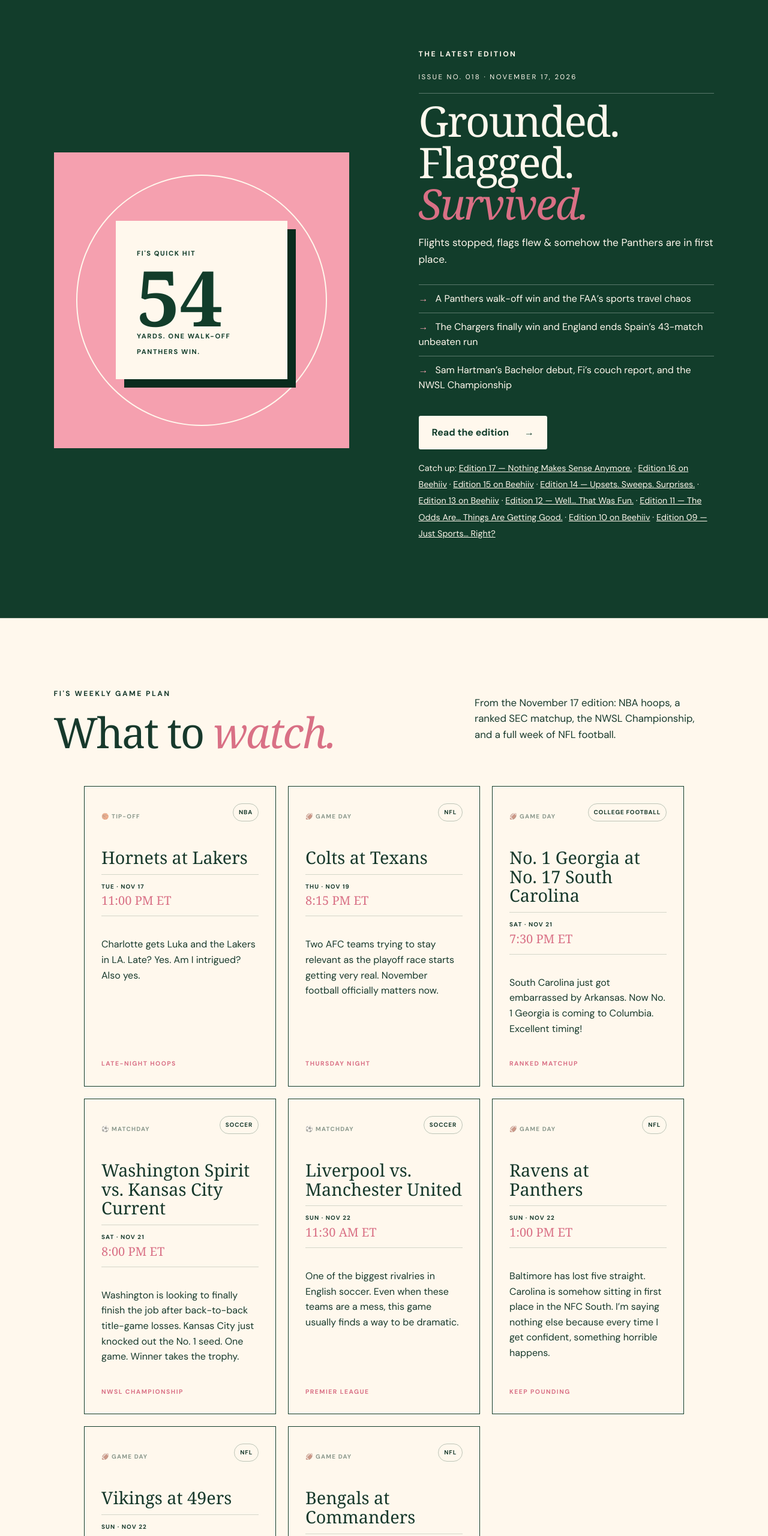
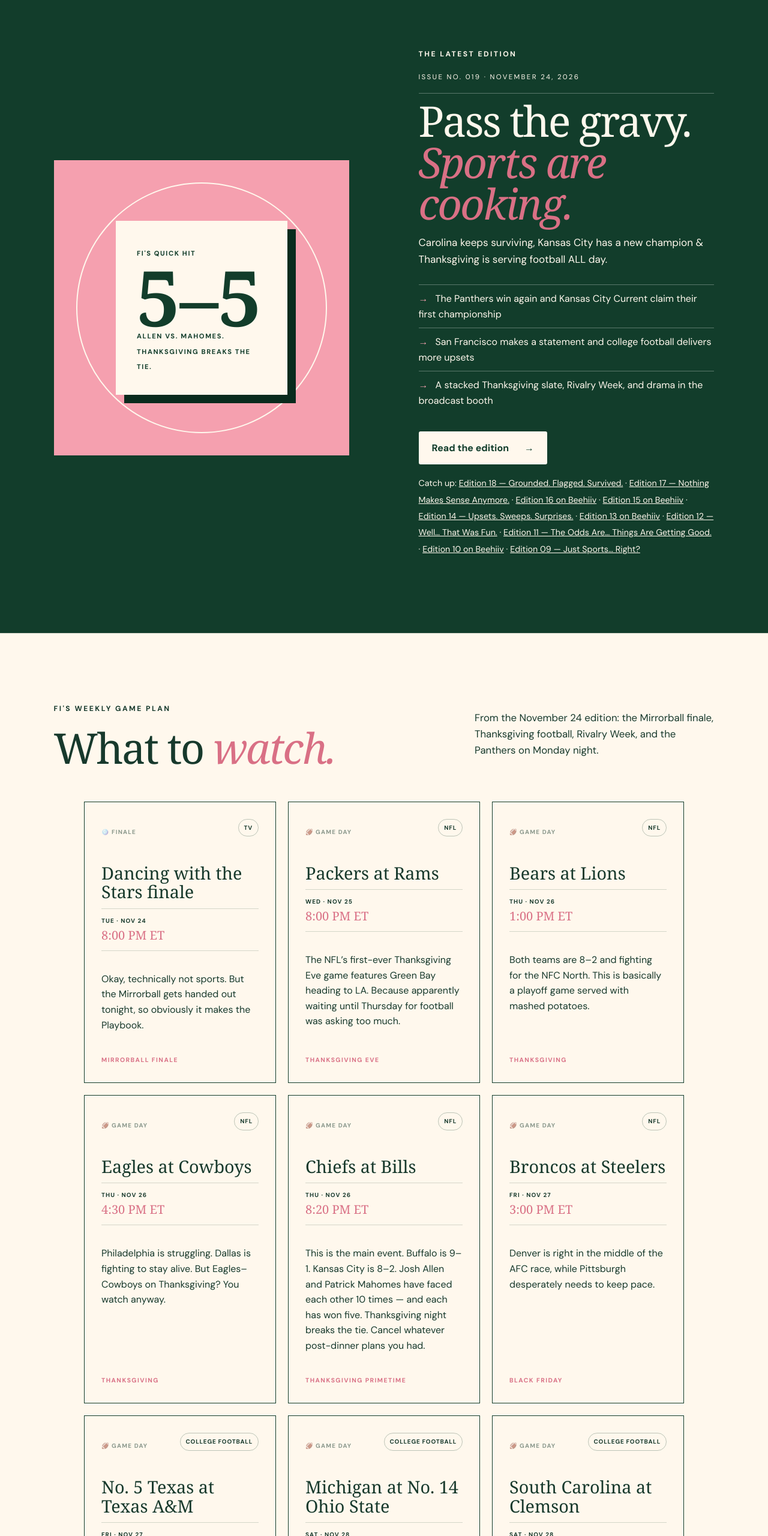
Before and after one commit to camfabrizi/Fi-Playbook, a plain HTML site: page index.html in a window 1280 px wide. Shown: the part 1640-4200 px from the top of the page at 60% size. Drawn offline with Linux system fonts and the light colour scheme; a script that the page names is missing; a web font is replaced by a local one.

Commit message:
Publish Fi Playbook Edition 19

```diff
--- a/index.html
+++ b/index.html
@@ -57,28 +57,34 @@
     </section>
 
     <section class="latest section" id="latest">
-      <div class="latest-art reveal"><div class="scoreboard"><p>FI'S QUICK HIT</p><strong>54</strong><span>Yards. One walk-off Panthers win.</span></div><div class="field-lines"></div></div>
-      <div class="latest-copy reveal"><p class="eyebrow">The latest edition</p><p class="edition">ISSUE NO. 018 &middot; NOVEMBER 17, 2026</p><h2>Grounded. Flagged. <em>Survived.</em></h2><p>Flights stopped, flags flew &amp; somehow the Panthers are in first place.</p>
-        <ul><li>A Panthers walk-off win and the FAA’s sports travel chaos</li><li>The Chargers finally win and England ends Spain’s 43-match unbeaten run</li><li>Sam Hartman’s Bachelor debut, Fi’s couch report, and the NWSL Championship</li></ul>
-        <a class="button button-light" href="edition-018.html">Read the edition <span aria-hidden="true">→</span></a>
-        <p><small>Catch up: <a href="edition-017.html">Edition 17 — Nothing Makes Sense Anymore.</a> &middot; <a href="https://fisplaybook.beehiiv.com/p/edition-16">Edition 16 on Beehiiv</a> &middot; <a href="https://fisplaybook.beehiiv.com/p/edition-15">Edition 15 on Beehiiv</a> &middot; <a href="edition-014.html">Edition 14 — Upsets. Sweeps. Surprises.</a> &middot; <a href="https://fisplaybook.beehiiv.com/p/edition-13">Edition 13 on Beehiiv</a> &middot; <a href="edition-012.html">Edition 12 — Well… That Was Fun.</a> &middot; <a href="edition-011.html">Edition 11 — The Odds Are… Things Are Getting Good.</a> &middot; <a href="https://fisplaybook.beehiiv.com/p/edition-10">Edition 10 on Beehiiv</a> &middot; <a href="edition-009.html">Edition 09 — Just Sports… Right?</a></small></p>
+      <div class="latest-art reveal"><div class="scoreboard"><p>FI'S QUICK HIT</p><strong>5–5</strong><span>Allen vs. Mahomes. Thanksgiving breaks the tie.</span></div><div class="field-lines"></div></div>
+      <div class="latest-copy reveal"><p class="eyebrow">The latest edition</p><p class="edition">ISSUE NO. 019 &middot; NOVEMBER 24, 2026</p><h2>Pass the gravy. <em>Sports are cooking.</em></h2><p>Carolina keeps surviving, Kansas City has a new champion &amp; Thanksgiving is serving football ALL day.</p>
+        <ul><li>The Panthers win again and Kansas City Current claim their first championship</li><li>San Francisco makes a statement and college football delivers more upsets</li><li>A stacked Thanksgiving slate, Rivalry Week, and drama in the broadcast booth</li></ul>
+        <a class="button button-light" href="edition-019.html">Read the edition <span aria-hidden="true">→</span></a>
+        <p><small>Catch up: <a href="edition-018.html">Edition 18 — Grounded. Flagged. Survived.</a> &middot; <a href="edition-017.html">Edition 17 — Nothing Makes Sense Anymore.</a> &middot; <a href="https://fisplaybook.beehiiv.com/p/edition-16">Edition 16 on Beehiiv</a> &middot; <a href="https://fisplaybook.beehiiv.com/p/edition-15">Edition 15 on Beehiiv</a> &middot; <a href="edition-014.html">Edition 14 — Upsets. Sweeps. Surprises.</a> &middot; <a href="https://fisplaybook.beehiiv.com/p/edition-13">Edition 13 on Beehiiv</a> &middot; <a href="edition-012.html">Edition 12 — Well… That Was Fun.</a> &middot; <a href="edition-011.html">Edition 11 — The Odds Are… Things Are Getting Good.</a> &middot; <a href="https://fisplaybook.beehiiv.com/p/edition-10">Edition 10 on Beehiiv</a> &middot; <a href="edition-009.html">Edition 09 — Just Sports… Right?</a></small></p>
       </div>
     </section>
 
     <section class="game-plan section" id="game-plan">
       <div class="game-plan-heading reveal">
         <div><p class="eyebrow">Fi's weekly game plan</p><h2>What to <em>watch.</em></h2></div>
-        <p>From the November 17 edition: NBA hoops, a ranked SEC matchup, the NWSL Championship, and a full week of NFL football.</p>
+        <p>From the November 24 edition: the Mirrorball finale, Thanksgiving football, Rivalry Week, and the Panthers on Monday night.</p>
       </div>
       <div class="game-grid">
-<article class="game-card reveal" data-sport="basketball"><div class="game-card-top"><div class="team-logos" aria-label="Hornets at Lakers"><span class="versus">🏀 TIP-OFF</span></div><span class="sport-label">NBA</span></div><h3>Hornets at Lakers</h3><div class="game-details"><span>TUE · NOV 17</span><strong>11:00 PM ET</strong></div><p>Charlotte gets Luka and the Lakers in LA. Late? Yes. Am I intrigued? Also yes.</p><span class="game-tag">LATE-NIGHT HOOPS</span></article>
-<article class="game-card reveal" data-sport="football"><div class="game-card-top"><div class="team-logos" aria-label="Colts at Texans"><span class="versus">🏈 GAME DAY</span></div><span class="sport-label">NFL</span></div><h3>Colts at Texans</h3><div class="game-details"><span>THU · NOV 19</span><strong>8:15 PM ET</strong></div><p>Two AFC teams trying to stay relevant as the playoff race starts getting very real. November football officially matters now.</p><span class="game-tag">THURSDAY NIGHT</span></article>
-<article class="game-card reveal" data-sport="football"><div class="game-card-top"><div class="team-logos" aria-label="No. 1 Georgia at No. 17 South Carolina"><span class="versus">🏈 GAME DAY</span></div><span class="sport-label">College Football</span></div><h3>No. 1 Georgia at No. 17 South Carolina</h3><div class="game-details"><span>SAT · NOV 21</span><strong>7:30 PM ET</strong></div><p>South Carolina just got embarrassed by Arkansas. Now No. 1 Georgia is coming to Columbia. Excellent timing!</p><span class="game-tag">RANKED MATCHUP</span></article>
-<article class="game-card reveal" data-sport="soccer"><div class="game-card-top"><div class="team-logos" aria-label="Washington Spirit vs. Kansas City Current"><span class="versus">⚽ MATCHDAY</span></div><span class="sport-label">Soccer</span></div><h3>Washington Spirit vs. Kansas City Current</h3><div class="game-details"><span>SAT · NOV 21</span><strong>8:00 PM ET</strong></div><p>Washington is looking to finally finish the job after back-to-back title-game losses. Kansas City just knocked out the No. 1 seed. One game. Winner takes the trophy.</p><span class="game-tag">NWSL CHAMPIONSHIP</span></article>
-<article class="game-card reveal" data-sport="soccer"><div class="game-card-top"><div class="team-logos" aria-label="Liverpool vs. Manchester United"><span class="versus">⚽ MATCHDAY</span></div><span class="sport-label">Soccer</span></div><h3>Liverpool vs. Manchester United</h3><div class="game-details"><span>SUN · NOV 22</span><strong>11:30 AM ET</strong></div><p>One of the biggest rivalries in English soccer. Even when these teams are a mess, this game usually finds a way to be dramatic.</p><span class="game-tag">PREMIER LEAGUE</span></article>
-<article class="game-card reveal" data-sport="football"><div class="game-card-top"><div class="team-logos" aria-label="Ravens at Panthers"><span class="versus">🏈 GAME DAY</span></div><span class="sport-label">NFL</span></div><h3>Ravens at Panthers</h3><div class="game-details"><span>SUN · NOV 22</span><strong>1:00 PM ET</strong></div><p>Baltimore has lost five straight. Carolina is somehow sitting in first place in the NFC South. I’m saying nothing else because every time I get confident, something horrible happens.</p><span class="game-tag">KEEP POUNDING</span></article>
-<article class="game-card reveal" data-sport="football"><div class="game-card-top"><div class="team-logos" aria-label="Vikings at 49ers"><span class="versus">🏈 GAME DAY</span></div><span class="sport-label">NFL</span></div><h3>Vikings at 49ers</h3><div class="game-details"><span>SUN · NOV 22</span><strong>8:20 PM ET</strong></div><p>And they’re playing in Mexico City. That alone gets it on the list.</p><span class="game-tag">SUNDAY NIGHT · MEXICO CITY</span></article>
-<article class="game-card reveal" data-sport="football"><div class="game-card-top"><div class="team-logos" aria-label="Bengals at Commanders"><span class="versus">🏈 GAME DAY</span></div><span class="sport-label">NFL</span></div><h3>Bengals at Commanders</h3><div class="game-details"><span>MON · NOV 23</span><strong>8:15 PM ET</strong></div><p>Two teams trying to keep their seasons from getting away from them. Could be good. Could also be deeply unserious. We’ll see!</p><span class="game-tag">MONDAY NIGHT</span></article>
+<article class="game-card reveal" data-sport="entertainment"><div class="game-card-top"><div class="team-logos" aria-label="Dancing with the Stars finale"><span class="versus">🪩 FINALE</span></div><span class="sport-label">TV</span></div><h3>Dancing with the Stars finale</h3><div class="game-details"><span>TUE · NOV 24</span><strong>8:00 PM ET</strong></div><p>Okay, technically not sports. But the Mirrorball gets handed out tonight, so obviously it makes the Playbook.</p><span class="game-tag">MIRRORBALL FINALE</span></article>
+<article class="game-card reveal" data-sport="football"><div class="game-card-top"><div class="team-logos" aria-label="Packers at Rams"><span class="versus">🏈 GAME DAY</span></div><span class="sport-label">NFL</span></div><h3>Packers at Rams</h3><div class="game-details"><span>WED · NOV 25</span><strong>8:00 PM ET</strong></div><p>The NFL’s first-ever Thanksgiving Eve game features Green Bay heading to LA. Because apparently waiting until Thursday for football was asking too much.</p><span class="game-tag">THANKSGIVING EVE</span></article>
+<article class="game-card reveal" data-sport="football"><div class="game-card-top"><div class="team-logos" aria-label="Bears at Lions"><span class="versus">🏈 GAME DAY</span></div><span class="sport-label">NFL</span></div><h3>Bears at Lions</h3><div class="game-details"><span>THU · NOV 26</span><strong>1:00 PM ET</strong></div><p>Both teams are 8–2 and fighting for the NFC North. This is basically a playoff game served with mashed potatoes.</p><span class="game-tag">THANKSGIVING</span></article>
+<article class="game-card reveal" data-sport="football"><div class="game-card-top"><div class="team-logos" aria-label="Eagles at Cowboys"><span class="versus">🏈 GAME DAY</span></div><span class="sport-label">NFL</span></div><h3>Eagles at Cowboys</h3><div class="game-details"><span>THU · NOV 26</span><strong>4:30 PM ET</strong></div><p>Philadelphia is struggling. Dallas is fighting to stay alive. But Eagles–Cowboys on Thanksgiving? You watch anyway.</p><span class="game-tag">THANKSGIVING</span></article>
+<article class="game-card reveal" data-sport="football"><div class="game-card-top"><div class="team-logos" aria-label="Chiefs at Bills"><span class="versus">🏈 GAME DAY</span></div><span class="sport-label">NFL</span></div><h3>Chiefs at Bills</h3><div class="game-details"><span>THU · NOV 26</span><strong>8:20 PM ET</strong></div><p>This is the main event. Buffalo is 9–1. Kansas City is 8–2. Josh Allen and Patrick Mahomes have faced each other 10 times — and each has won five. Thanksgiving night breaks the tie. Cancel whatever post-dinner plans you had.</p><span class="game-tag">THANKSGIVING PRIMETIME</span></article>
+<article class="game-card reveal" data-sport="football"><div class="game-card-top"><div class="team-logos" aria-label="Broncos at Steelers"><span class="versus">🏈 GAME DAY</span></div><span class="sport-label">NFL</span></div><h3>Broncos at Steelers</h3><div class="game-details"><span>FRI · NOV 27</span><strong>3:00 PM ET</strong></div><p>Denver is right in the middle of the AFC race, while Pittsburgh desperately needs to keep pace.</p><span class="game-tag">BLACK FRIDAY</span></article>
+<article class="game-card reveal" data-sport="football"><div class="game-card-top"><div class="team-logos" aria-label="No. 5 Texas at Texas A&amp;M"><span class="versus">🏈 GAME DAY</span></div><span class="sport-label">College Football</span></div><h3>No. 5 Texas at Texas A&amp;M</h3><div class="game-details"><span>FRI · NOV 27</span><strong>7:30 PM ET</strong></div><p>Rivalry Week. Texas–Texas A&amp;M. At Kyle Field. Do I really need to sell this one?</p><span class="game-tag">RIVALRY WEEK</span></article>
+<article class="game-card reveal" data-sport="football"><div class="game-card-top"><div class="team-logos" aria-label="Michigan at No. 14 Ohio State"><span class="versus">🏈 GAME DAY</span></div><span class="sport-label">College Football</span></div><h3>Michigan at No. 14 Ohio State</h3><div class="game-details"><span>SAT · NOV 28</span><strong>12:00 PM ET</strong></div><p>It’s Rivalry Week. People will be losing friends and playoff spots.</p><span class="game-tag">RIVALRY WEEK</span></article>
+<article class="game-card reveal" data-sport="football"><div class="game-card-top"><div class="team-logos" aria-label="South Carolina at Clemson"><span class="versus">🏈 GAME DAY</span></div><span class="sport-label">College Football</span></div><h3>South Carolina at Clemson</h3><div class="game-details"><span>SAT · NOV 28</span><strong>3:00 PM ET</strong></div><p>Saturday’s Rivalry Week watch list continues.</p><span class="game-tag">RIVALRY WEEK</span></article>
+<article class="game-card reveal" data-sport="football"><div class="game-card-top"><div class="team-logos" aria-label="Georgia Tech at No. 1 Georgia"><span class="versus">🏈 GAME DAY</span></div><span class="sport-label">College Football</span></div><h3>Georgia Tech at No. 1 Georgia</h3><div class="game-details"><span>SAT · NOV 28</span><strong>3:30 PM ET</strong></div><p>Another rivalry on a loaded Saturday.</p><span class="game-tag">RIVALRY WEEK</span></article>
+<article class="game-card reveal" data-sport="football"><div class="game-card-top"><div class="team-logos" aria-label="No. 18 USC at No. 4 UCLA"><span class="versus">🏈 GAME DAY</span></div><span class="sport-label">College Football</span></div><h3>No. 18 USC at No. 4 UCLA</h3><div class="game-details"><span>SAT · NOV 28</span><strong>3:30 PM ET</strong></div><p>A ranked matchup on the Rivalry Week watch list.</p><span class="game-tag">RIVALRY WEEK</span></article>
+<article class="game-card reveal" data-sport="football"><div class="game-card-top"><div class="team-logos" aria-label="Auburn at No. 3 Alabama"><span class="versus">🏈 GAME DAY</span></div><span class="sport-label">College Football</span></div><h3>Auburn at No. 3 Alabama</h3><div class="game-details"><span>SAT · NOV 28</span><strong>7:30 PM ET</strong></div><p>Saturday’s rivalry slate rolls into primetime.</p><span class="game-tag">RIVALRY WEEK</span></article>
+<article class="game-card reveal" data-sport="football"><div class="game-card-top"><div class="team-logos" aria-label="Seahawks at 49ers"><span class="versus">🏈 GAME DAY</span></div><span class="sport-label">NFL</span></div><h3>Seahawks at 49ers</h3><div class="game-details"><span>SUN · NOV 29</span><strong>4:25 PM ET</strong></div><p>San Francisco just reclaimed the top spot in the power rankings. Now they get a division rival. Good luck!</p><span class="game-tag">BEST SUNDAY GAME</span></article>
+<article class="game-card reveal" data-sport="football"><div class="game-card-top"><div class="team-logos" aria-label="Panthers at Buccaneers"><span class="versus">🏈 GAME DAY</span></div><span class="sport-label">NFL</span></div><h3>Panthers at Buccaneers</h3><div class="game-details"><span>MON · NOV 30</span><strong>8:15 PM ET</strong></div><p>Carolina is sitting two games up in the NFC South. Tampa is a division rival. And this is Monday Night Football. I am already stressed.</p><span class="game-tag">MONDAY NIGHT</span></article>
       </div>
       <div class="fan-poll reveal">
         <div class="poll-intro"><p class="eyebrow">Your call</p><h2>What do you want to hear more about?</h2><p>Help shape the next edition of Fi's Playbook. Tell Fi which sports, stories, and topics you want covered next.</p><div class="poll-play" aria-hidden="true">× · · → ○</div></div>
@@ -91,10 +97,10 @@
 
     <section class="conversation section" id="conversation">
       <div class="conversation-wrap reveal">
-        <div class="conversation-meta"><p class="eyebrow">Conversation starter of the week</p><p class="conversation-number">18</p></div>
-        <blockquote>“Spain just lost for the first time in 43 matches.”</blockquote>
-        <p class="conversation-tip"><strong>Your one-line take:</strong> England beat Spain 3–2 in Madrid, ending one of international soccer’s longest unbeaten runs.</p>
-        <div class="share-area"><p>Send this to the group chat</p><div class="share-buttons" aria-label="Share this week's conversation starter"><button type="button" data-share="native">Share</button><a data-share="sms" href="sms:?&amp;body=Spain%20just%20lost%20for%20the%20first%20time%20in%2043%20matches.%20https%3A%2F%2Ffisplaybook.com%2F%23conversation">Text</a><a data-share="whatsapp" href="https://wa.me/?text=Spain%20just%20lost%20for%20the%20first%20time%20in%2043%20matches.%20https%3A%2F%2Ffisplaybook.com%2F%23conversation" target="_blank" rel="noopener">WhatsApp</a><a data-share="email" href="mailto:?subject=Fi%27s%20Playbook%20conversation%20starter&amp;body=Spain%20just%20lost%20for%20the%20first%20time%20in%2043%20matches.%20https%3A%2F%2Ffisplaybook.com%2F%23conversation">Email</a><button type="button" data-share="copy">Copy link</button></div><p class="share-status" role="status" aria-live="polite"></p></div>
+        <div class="conversation-meta"><p class="eyebrow">Conversation starter of the week</p><p class="conversation-number">19</p></div>
+        <blockquote>“Josh Allen and Patrick Mahomes are 5–5 against each other.”</blockquote>
+        <p class="conversation-tip"><strong>Your one-line take:</strong> Their 11th meeting comes on Thanksgiving night, with Buffalo at 9–1 and Kansas City at 8–2.</p>
+        <div class="share-area"><p>Send this to the group chat</p><div class="share-buttons" aria-label="Share this week's conversation starter"><button type="button" data-share="native">Share</button><a data-share="sms" href="sms:?&amp;body=Josh%20Allen%20and%20Patrick%20Mahomes%20are%205%E2%80%935%20against%20each%20other.%20https%3A%2F%2Ffisplaybook.com%2F%23conversation">Text</a><a data-share="whatsapp" href="https://wa.me/?text=Josh%20Allen%20and%20Patrick%20Mahomes%20are%205%E2%80%935%20against%20each%20other.%20https%3A%2F%2Ffisplaybook.com%2F%23conversation" target="_blank" rel="noopener">WhatsApp</a><a data-share="email" href="mailto:?subject=Fi%27s%20Playbook%20conversation%20starter&amp;body=Josh%20Allen%20and%20Patrick%20Mahomes%20are%205%E2%80%935%20against%20each%20other.%20https%3A%2F%2Ffisplaybook.com%2F%23conversation">Email</a><button type="button" data-share="copy">Copy link</button></div><p class="share-status" role="status" aria-live="polite"></p></div>
         <div class="conversation-play" aria-hidden="true"><span>×</span><i></i><i></i><i></i><strong>→</strong><span>○</span></div>
       </div>
     </section>
```
Also changed, not shown: edition-019.html (added, +59 -0 lines).
